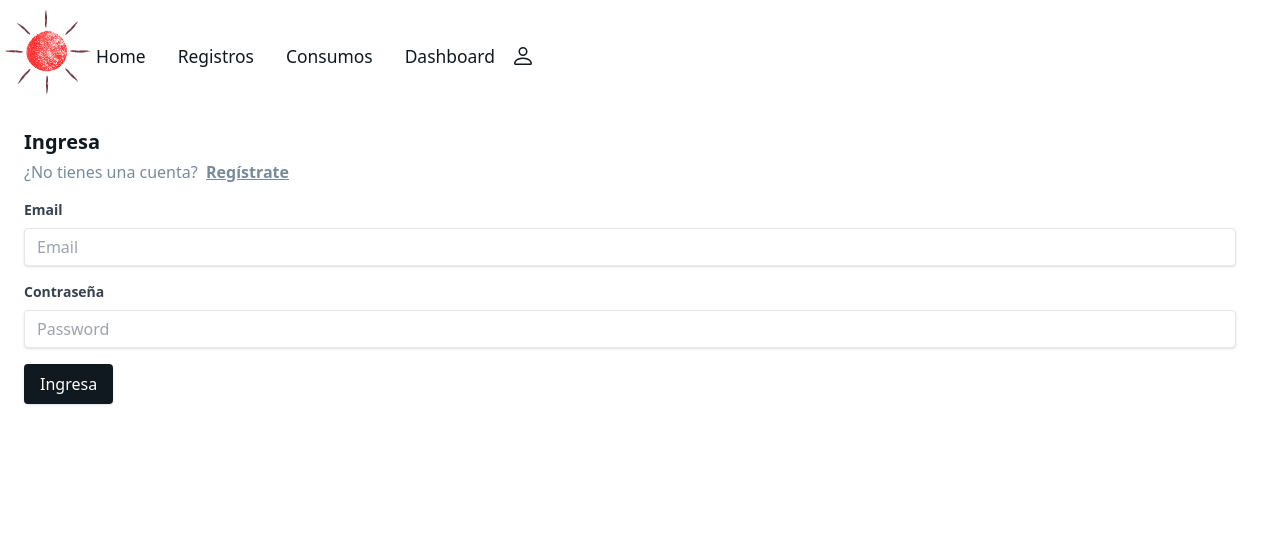
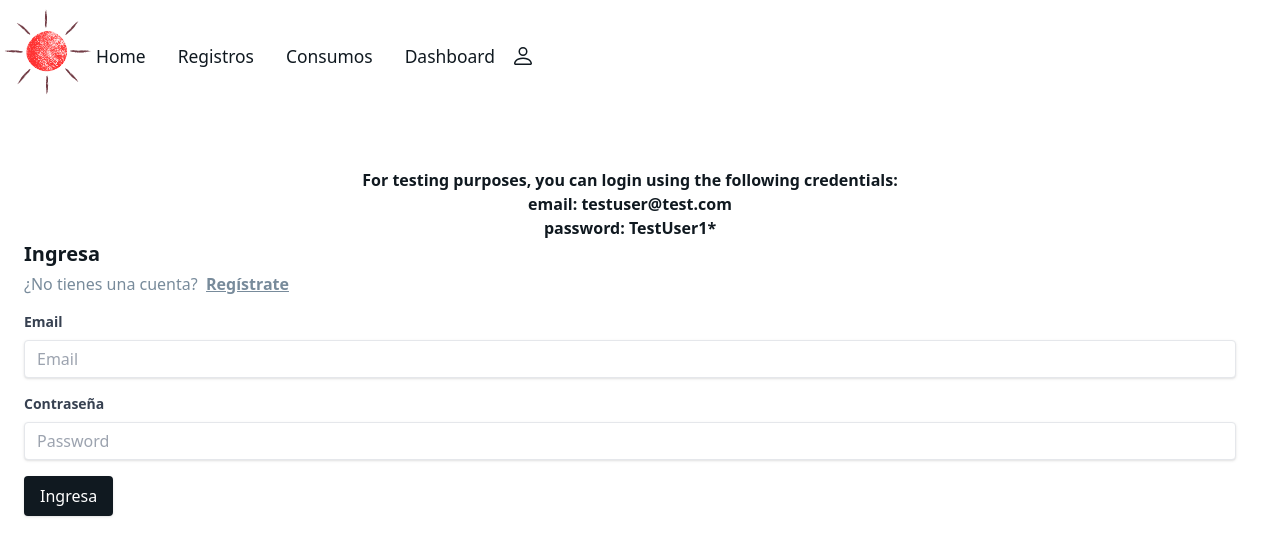
Before and after one commit to bygabymora/app_casa_test, a Next.js app: page /Login in a window 1280 px wide. Shown: the top 556 px of the page. Built offline with nearby package versions, Linux system fonts and the light colour scheme; no server answers.

Commit message:
Actualizar mensaje de inicio de sesión en la página de inicio

```diff
--- a/pages/Login.js
+++ b/pages/Login.js
@@ -44,6 +44,15 @@ export default function Login() {
   return (
     <Layout title="Login">
       <form className="mx-2 pr-5" onSubmit={handleSubmit(submitHandler)}>
+        <div className="text-center mt-10">
+          <h1 className="text-center items-center">
+            For testing purposes, you can login using the following credentials:
+            <br />
+            email: <strong>testuser@test.com</strong>
+            <br />
+            password: <strong>TestUser1*</strong>
+          </h1>
+        </div>
         <h1 className="mb-1 text-xl font-bold">Ingresa</h1>
         <div className="mb-4">
           ¿No tienes una cuenta? &nbsp;
```
